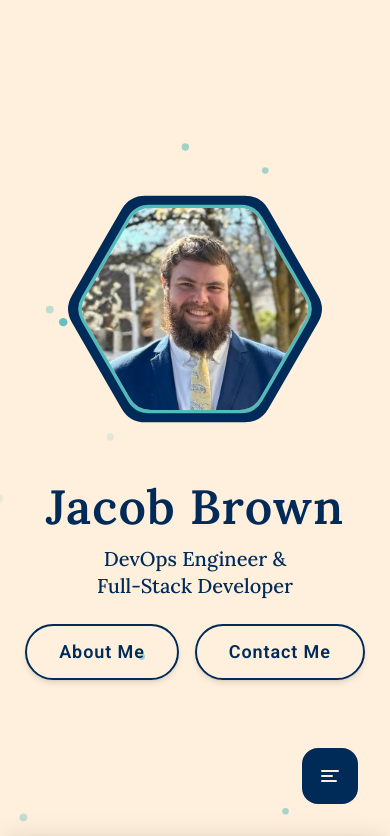
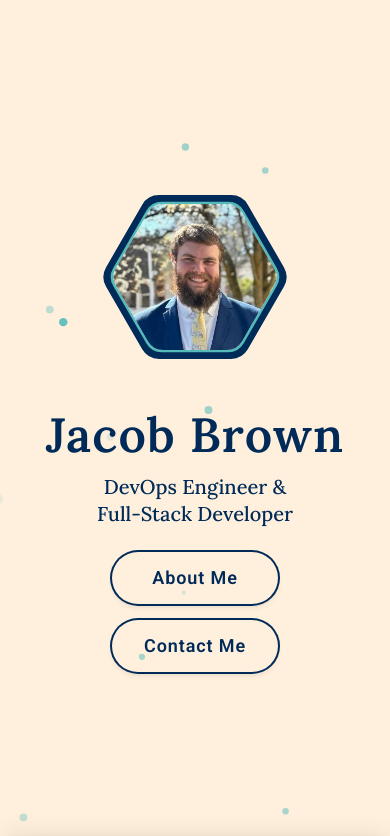
Before and after one commit to JacobE-Brown/JacobPortfolioV3, a React (Vite) app: page / in a window 390 px wide. Shown: the top 836 px of the page. Built offline with nearby package versions, Linux system fonts and the light colour scheme.

Commit message:
Did some more mobile polishing

```diff
--- a/src/components/HeroSection.tsx
+++ b/src/components/HeroSection.tsx
@@ -15,7 +15,7 @@ export default function HeroSection() {
       style={{ height: 'calc(100svh - var(--nav-h, 80px))' }}
     >
       <div
-        className="flex items-center justify-center h-full py-16 md:py-24
+        className="flex items-center justify-center h-full py-8 sm:py-16 md:py-24
                       max-lg:landscape:py-4
                       max-w-screen-2xl mx-auto
                       px-6 sm:px-8 md:px-16"
@@ -29,7 +29,7 @@ export default function HeroSection() {
             src={profileImg}
             alt="Jacob Brown"
             className="shrink-0
-                       w-72 h-72 sm:w-96 sm:h-96 md:w-128 md:h-128 lg:w-160 lg:h-160
+                       w-52 h-52 sm:w-96 sm:h-96 md:w-128 md:h-128 lg:w-160 lg:h-160
                        max-sm:landscape:w-40 max-sm:landscape:h-40
                        max-md:landscape:w-52 max-md:landscape:h-52
                        max-lg:landscape:w-72 max-lg:landscape:h-72
@@ -54,16 +54,16 @@ export default function HeroSection() {
                 Full-Stack Developer
               </p>
             </div>
-            <div className="flex gap-4">
+            <div className="flex flex-col sm:flex-row gap-4">
               <a
                 href="#about"
                 onClick={smoothScroll}
-                className="bg-transparent border-2 border-text-1 rounded-full
+                className="bg-transparent ring-2 ring-text-1 rounded-full
                          px-8 py-3 max-lg:landscape:px-6 max-lg:landscape:py-2
-                         shadow-md
+                         shadow-md will-change-transform
                          font-sans font-semibold text-text-1 text-lg md:text-xl
                          max-lg:landscape:text-sm tracking-wider
-                         hover:bg-text-1 hover:text-cream-neutral hover:shadow-xl hover:scale-105
+                         hover:bg-text-1 hover:text-cream-neutral hover:ring-text-1 hover:shadow-xl hover:scale-105
                          active:scale-95
                          transition-all duration-300 ease-out"
               >
@@ -72,12 +72,12 @@ export default function HeroSection() {
               <a
                 href="#contact"
                 onClick={smoothScroll}
-                className="bg-transparent border-2 border-text-1 rounded-full
+                className="bg-transparent ring-2 ring-text-1 rounded-full
                          px-8 py-3 max-lg:landscape:px-6 max-lg:landscape:py-2
-                         shadow-md
+                         shadow-md will-change-transform
                          font-sans font-semibold text-text-1 text-lg md:text-xl
                          max-lg:landscape:text-sm tracking-wider
-                         hover:bg-text-1 hover:text-cream-neutral hover:shadow-xl hover:scale-105
+                         hover:bg-text-1 hover:text-cream-neutral hover:ring-text-1 hover:shadow-xl hover:scale-105
                          active:scale-95
                          transition-all duration-300 ease-out"
               >
--- a/src/components/NavBar.tsx
+++ b/src/components/NavBar.tsx
@@ -11,6 +11,8 @@ const navLinks = [
 export default function NavBar() {
   const [activeLink, setActiveLink] = useState('#home')
   const [isStuck, setIsStuck] = useState(false)
+  const [pastHero, setPastHero] = useState(false)
+  const [scrollingUp, setScrollingUp] = useState(true)
   const [menuOpen, setMenuOpen] = useState(false)
   const sentinelRef = useRef<HTMLDivElement>(null)
   const navRef = useRef<HTMLElement>(null)
@@ -77,6 +79,28 @@ export default function NavBar() {
     }
   }, [])
 
+  // Track scroll direction + whether user has scrolled past hero
+  useEffect(() => {
+    let lastY = window.scrollY
+    let ticking = false
+    const threshold = 100 // pixels scrolled before FAB appears
+    const onScroll = () => {
+      if (ticking) return
+      ticking = true
+      requestAnimationFrame(() => {
+        const y = window.scrollY
+        setPastHero(y > threshold)
+        if (Math.abs(y - lastY) > 8) {
+          setScrollingUp(y < lastY || y <= 0)
+          lastY = y
+        }
+        ticking = false
+      })
+    }
+    window.addEventListener('scroll', onScroll, { passive: true })
+    return () => window.removeEventListener('scroll', onScroll)
+  }, [])
+
   // Lock body scroll when drawer is open
   useEffect(() => {
     if (menuOpen) {
@@ -138,8 +162,8 @@ export default function NavBar() {
         id="nav-fab"
         onClick={() => setMenuOpen(true)}
         aria-label="Open menu"
-        className={`fixed bottom-10 right-8 z-40 lg:hidden
-                   w-14 h-14 flex items-center justify-center
+        className={`fixed bottom-12 right-8 z-40 lg:hidden
+                   w-12 h-12 sm:w-14 sm:h-14 flex items-center justify-center
                    bg-text-1 text-tan-neutral rounded-2xl
                    ring-2 ring-tan-neutral/50
                    shadow-[0_2px_8px_rgba(0,42,88,0.2),0_8px_24px_rgba(0,42,88,0.25)]
@@ -147,8 +171,10 @@ export default function NavBar() {
                    hover:ring-tan-neutral/70
                    active:scale-90 active:shadow-none
                    transition-all duration-300 ease-out cursor-pointer
-                   animate-fab-in animate-fab-pulse
-                   ${menuOpen ? 'opacity-0 pointer-events-none scale-90' : 'scale-100'}`}
+                   ${pastHero && scrollingUp ? 'animate-fab-pulse' : ''}
+                   ${menuOpen ? 'opacity-0 pointer-events-none scale-90'
+                     : (!pastHero || !scrollingUp) ? 'opacity-0 pointer-events-none translate-y-4'
+                     : 'opacity-100 scale-100'}`}
       >
         <svg viewBox="0 0 24 24" fill="none" stroke="currentColor" strokeWidth={2} strokeLinecap="round" className="w-6 h-6">
           <path d="M4 7h16M4 12h10M4 17h14" />
--- a/src/components/Technologies.tsx
+++ b/src/components/Technologies.tsx
@@ -1085,7 +1085,7 @@ export function Technologies(): React.JSX.Element {
             </p>
           </div>
 
-          <div className="flex justify-center">
+          <div id="hex-grid-anchor" className="flex justify-center">
             <HexGrid
               hexes={displayHexes}
               size={75}
--- a/src/components/WhatIDo.tsx
+++ b/src/components/WhatIDo.tsx
@@ -78,9 +78,9 @@ export default function WhatIDo() {
   }
 
   const handleClick = (category: string) => {
-    const skillsSection = document.getElementById('skills')
-    if (skillsSection) {
-      skillsSection.scrollIntoView({ behavior: 'smooth' })
+    const target = document.getElementById('hex-grid-anchor') || document.getElementById('skills')
+    if (target) {
+      target.scrollIntoView({ behavior: 'smooth' })
     }
     // Dispatch after a short delay so the scroll lands first
     setTimeout(() => {
--- a/src/tokens.css
+++ b/src/tokens.css
@@ -75,7 +75,7 @@
 
 @layer base {
   button, input, select, textarea { appearance: none; background: transparent; border: 0; outline: 0; }
-  section[id] { scroll-margin-top: var(--nav-h, 5rem); }
+  section[id], #hex-grid-anchor { scroll-margin-top: var(--nav-h, 5rem); }
 }
 
 @layer components {
```
